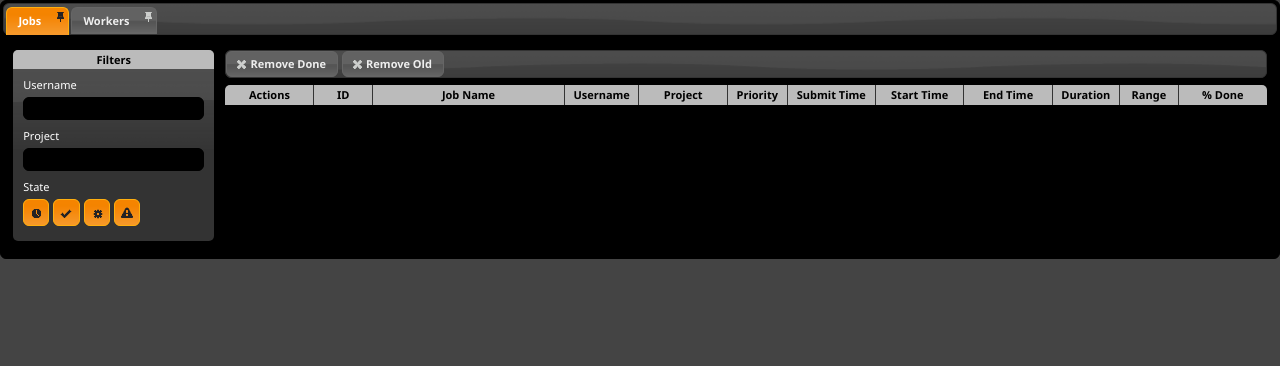
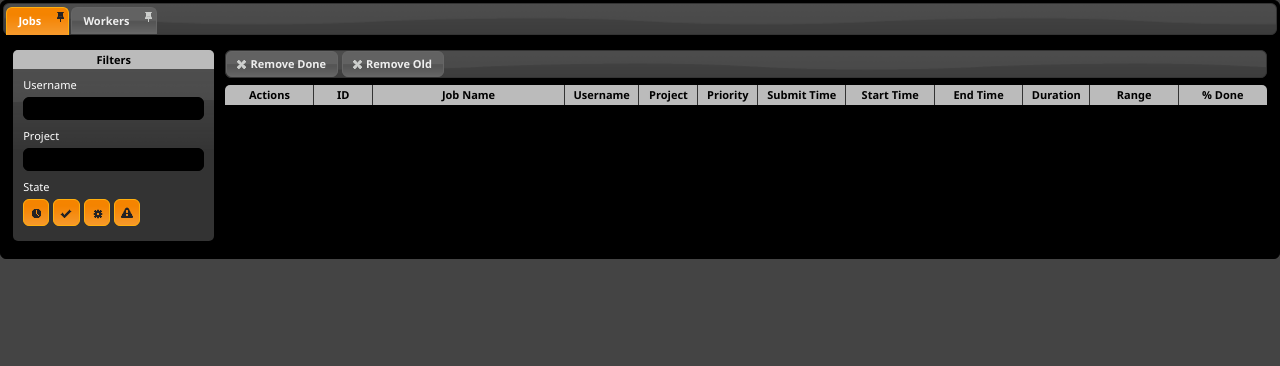
Before and after one commit to primefocusworld/sge4vfx, a PHP site: page / in a window 1280 px wide. Shown: the part 54-420 px from the top of the page. Run offline with PHP 8.4, Linux system fonts and the light colour scheme; lists and menus that the app fills with data are empty.

Commit message:
Column width alterations

```diff
--- a/webui/index.php
+++ b/webui/index.php
@@ -60,13 +60,13 @@
 					<th class="narrow1">ID</th>
 					<th class="normalwidth">Job Name</th>
 					<th class="narrow1">Username</th>
-					<th class="narrow2">Project</th>
+					<th class="narrow1">Project</th>
 					<th class="narrow1">Priority</th>
 					<th class="narrow2">Submit Time</th>
 					<th class="narrow2">Start Time</th>
 					<th class="narrow2">End Time</th>
 					<th class="narrow1">Duration</th>
-					<th class="narrow1">Range</th>
+					<th class="narrow2">Range</th>
 					<th class="narrow2">% Done</th>
 				</tr>
 				</thead>
```
